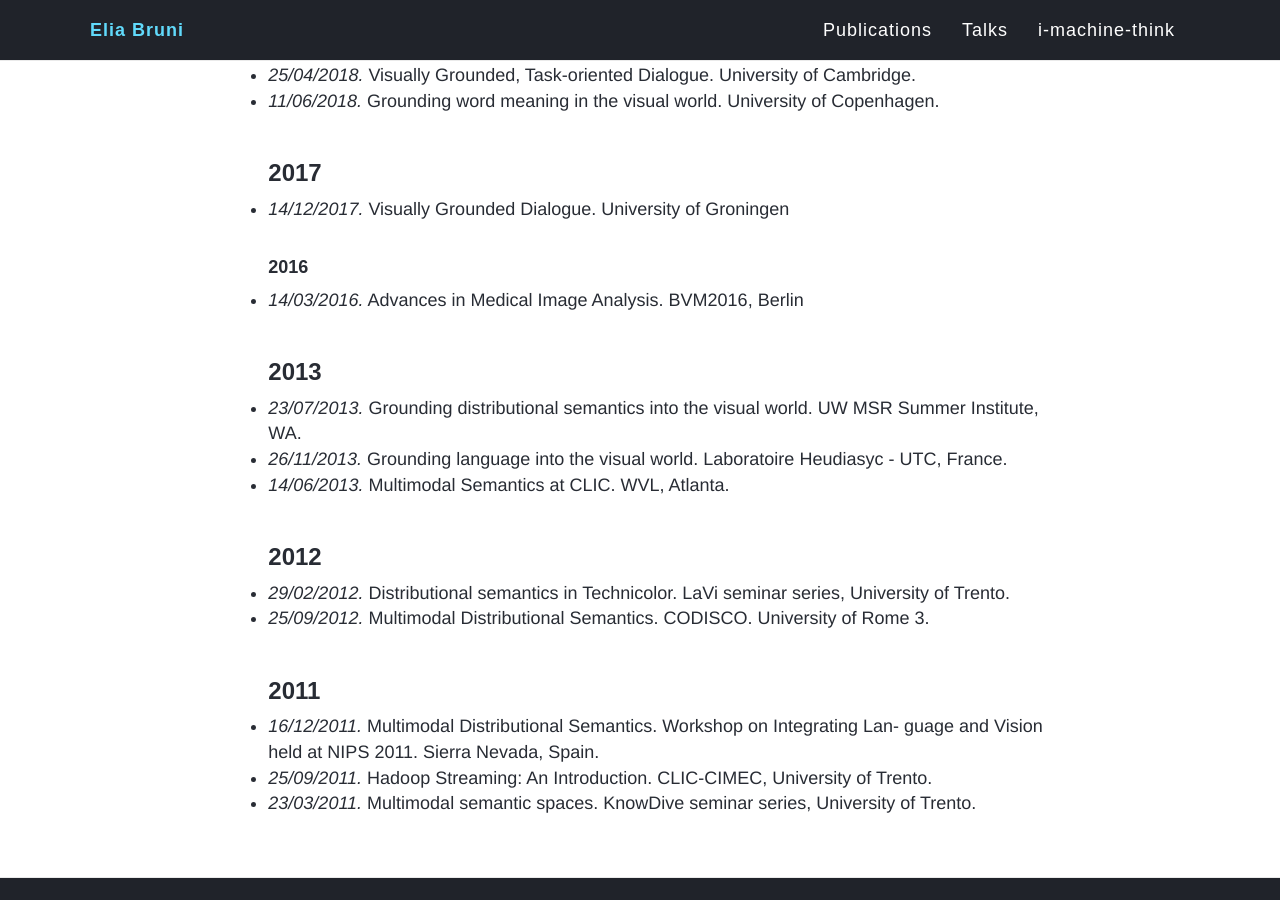
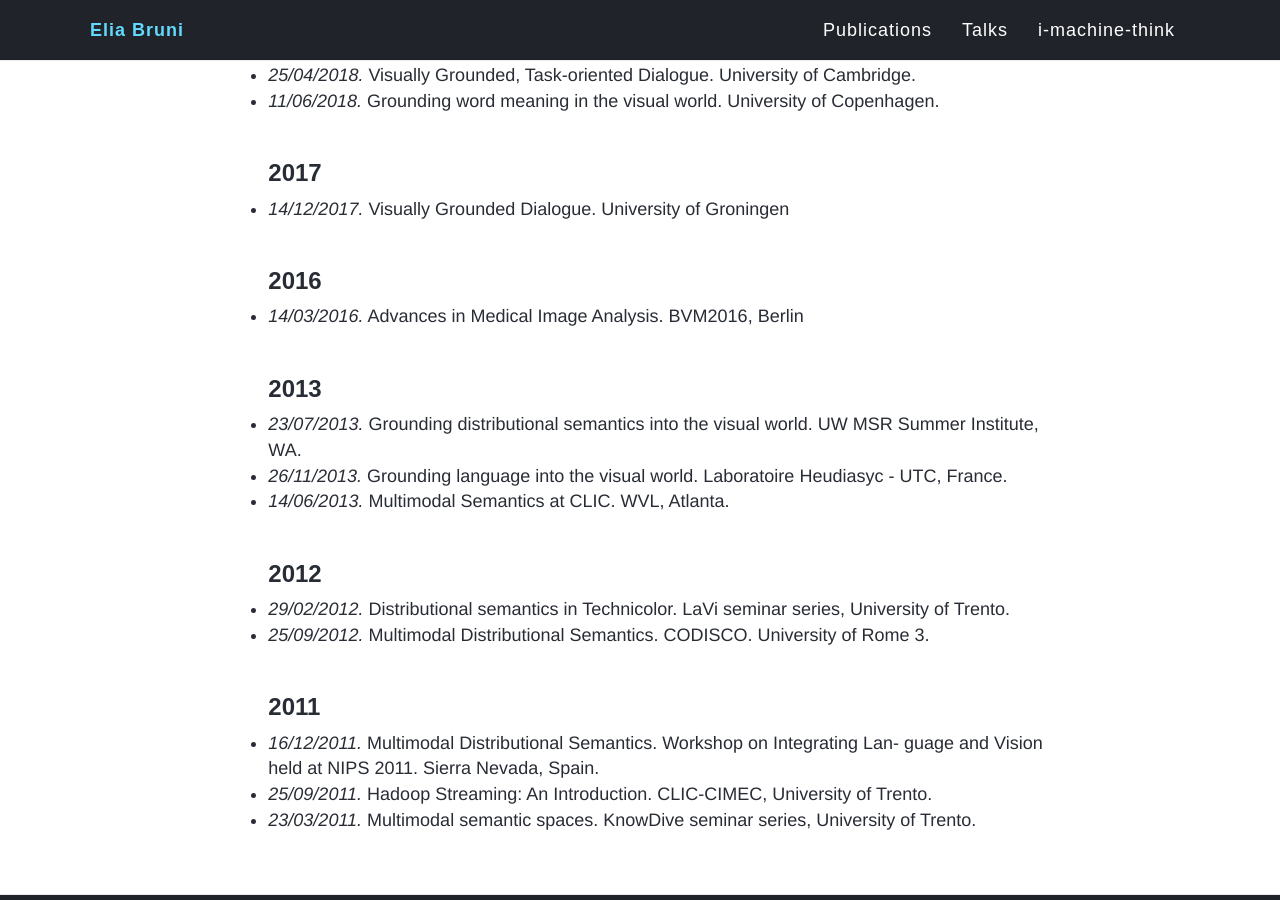
Before and after one commit to eliabruni/eliabruni.github.io, a Jekyll site: the page built from talks.md, in a window 1280 px wide and 900 px high, scrolled down 372 px. Built offline with Jekyll 4.4.1, drawn with Linux system fonts in a browser that asks for light colours; nearby versions of some CDN libraries.

Commit message:
ADD PUBS

```diff
--- a/talks.md
+++ b/talks.md
@@ -5,6 +5,7 @@ title: ""
 
 
 # Talks
+
 ### Incoming
 * *08/02/2019*. University of UPF.
 * *24/01/2019*. University of Cambridge.
@@ -20,7 +21,7 @@ title: ""
 * *14/12/2017.* Visually Grounded Dialogue. University of Groningen
 <br/>
 <br/>
-#### 2016
+### 2016
 * *14/03/2016.* Advances in Medical Image Analysis. BVM2016, Berlin
 <br/>
 <br/>
```
